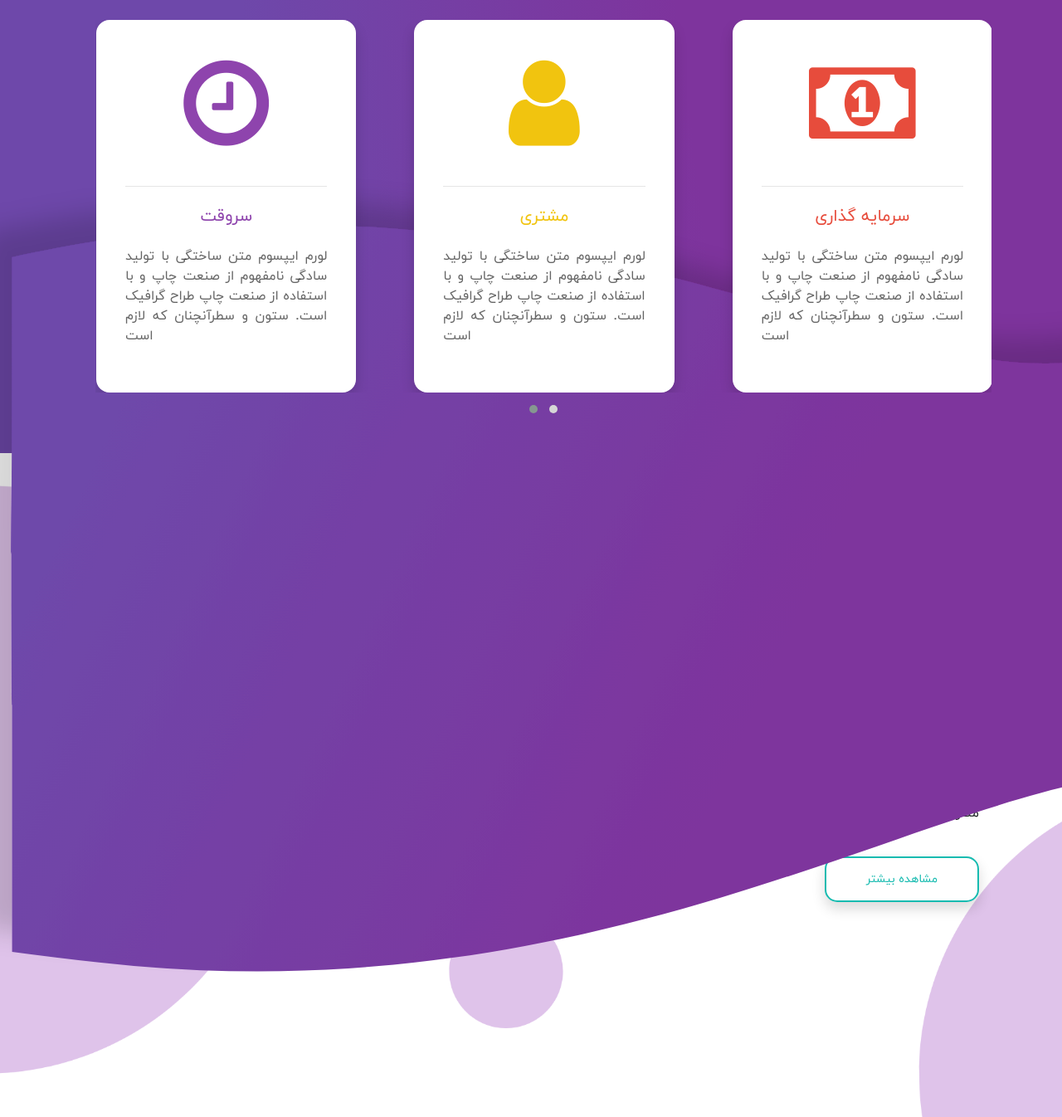
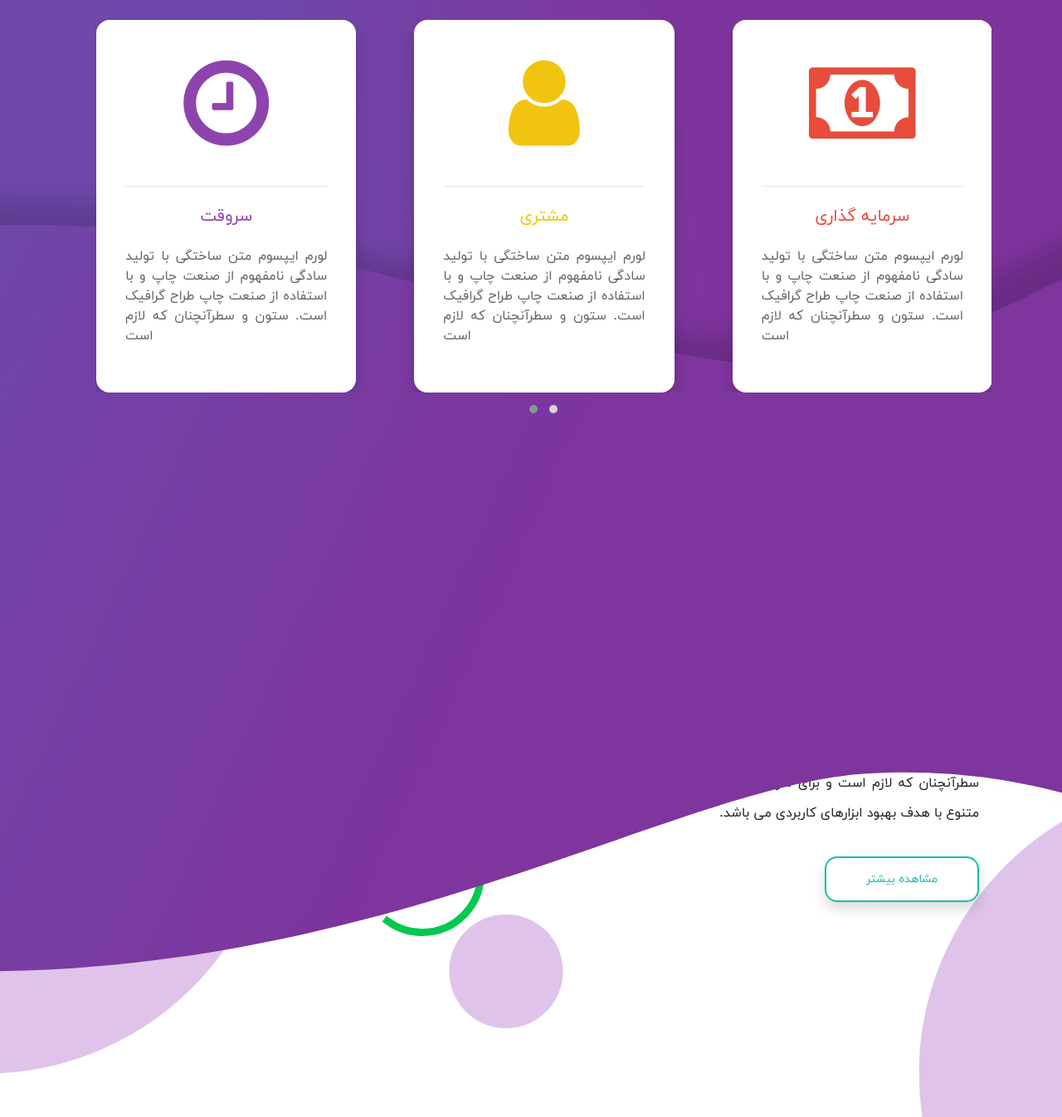
Before and after one commit to firehorse987/firehorse987.github.io, a PHP site: page / in a window 1280 px wide. Shown: the part 1054-2400 px from the top of the page at 83% size. Run offline with PHP 8.4, Linux system fonts and the light colour scheme; some libraries are stand-ins or nearby versions; some web fonts are replaced.

Commit message:
Update style.css

```diff
--- a/css/style.css
+++ b/css/style.css
@@ -594,7 +594,7 @@
   position: absolute;
   z-index: 1;
   bottom: -400px;
-  left: -100px!important;
+  left: -400px!important;
 }
 
 /* ---- particles.js container ---- */
```
